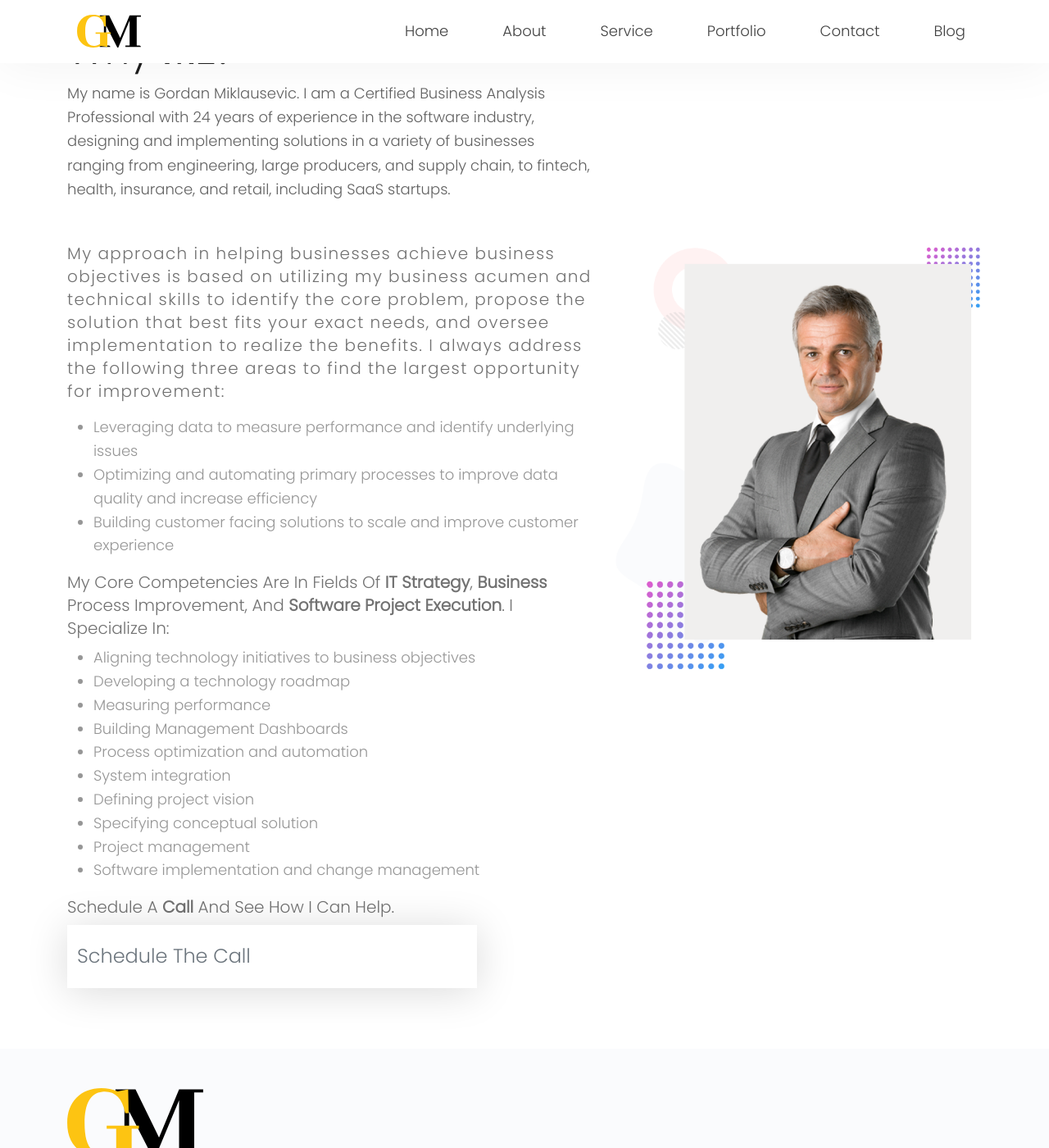
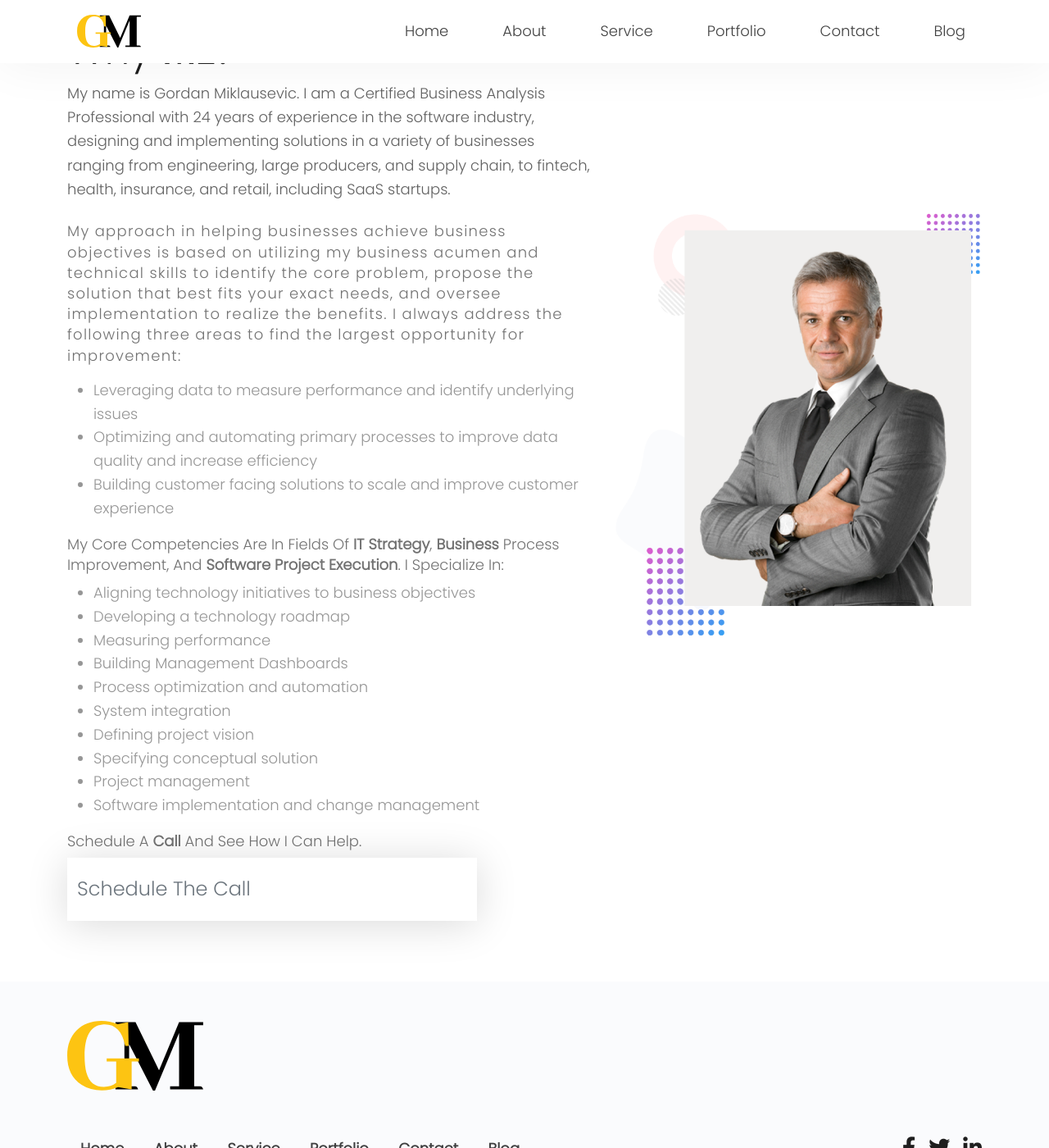
Before and after one commit to webuimaker/NPatel, a Jekyll site: the page built from index.markdown, in a window 1280 px wide and 1400 px high, scrolled down 2313 px. Shown: the whole window at 82% size. Built offline with Jekyll 4.4.1, drawn with Linux system fonts in a browser that asks for light colours; nearby versions of some CDN libraries.

Commit message:
updaetd for space in why section

```diff
--- a/_includes/about.html
+++ b/_includes/about.html
@@ -5,7 +5,7 @@
         <div class="container">
             <div class="row justify-content-center align-items-center">
                 <div class="col-md-7">
-                    <div class="section-title">
+                    <div class="section-title mb-4">
                         <h2>{{data.heading}}</h2>
                         <p>{{data.description}}</p>
 
--- a/_sass/about.scss
+++ b/_sass/about.scss
@@ -12,7 +12,7 @@
             font-family: $headingFont;
             font-style: normal;
             font-weight: normal;
-            font-size: 20px;
+            font-size: 18px;
             line-height: 140%;
             /* or 61px */
             text-transform: capitalize;
@@ -22,7 +22,7 @@
             font-family: $bodyFont;
             font-style: normal;
             font-weight: normal;
-            font-size: 20px;
+            font-size: 18px;
             line-height: 140%;
             /* or 41px */
 
```
Also changed, not shown: 5 other files.
